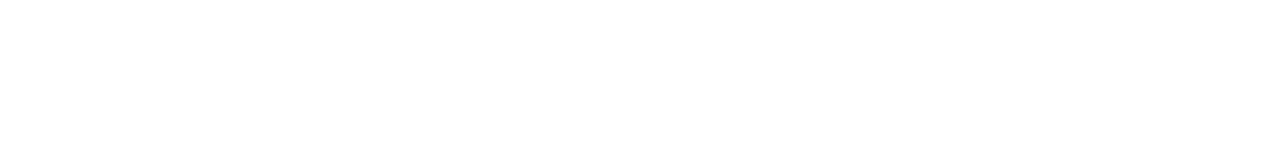
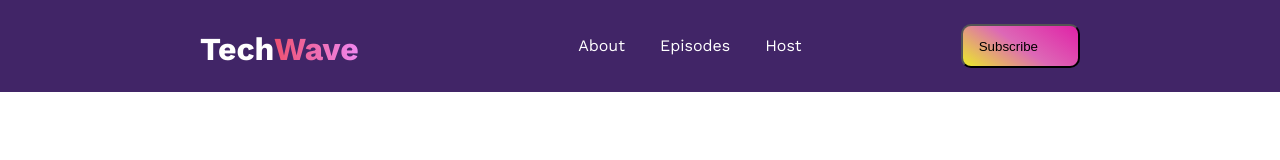
Before and after one commit to Moniramim-Prag/Tech-wave-website, a plain HTML site: page index.html in a window 1280 px wide. Drawn offline with nearby package versions, Linux system fonts and the light colour scheme.

Commit message:
my first commit

```diff
--- a/index.html
+++ b/index.html
@@ -6,7 +6,20 @@
     <link rel="stylesheet" href="styles/style.css">
     <title>Tech-Wave</title>
 </head>
-<body>
+<body class="work-sans-font">
+    <nav class="nav-container">
+        <h3>Tech<span class="colorful">Wave</span></h3>
+        <div >
+            <ul class="list">
+                <li class="nav-item"><a href="" class="nav-link">About</a></li>
+                <li class="nav-item"><a href="" class="nav-link">Episodes</a></li>
+                <li class="nav-item"><a href="" class="nav-link">Host</a></li>
+            </ul>
+
+
+        </div>
+        <button class="btn-primary">Subscribe</button>
+    </nav>
 
 </body>
 </html>
--- a/styles/style.css
+++ b/styles/style.css
@@ -0,0 +1,58 @@
+@import url('https://fonts.googleapis.com/css2?family=Inter:ital,opsz,wght@0,14..32,100..900;1,14..32,100..900&family=Work+Sans:ital,wght@0,100..900;1,100..900&display=swap');
+
+.work-sans-font {
+  font-family: "Work Sans", sans-serif;
+  font-optical-sizing: auto;
+  font-weight: 400;
+  font-style: normal;
+}
+*{
+    margin: 0;
+    padding: 0;
+}
+/*nav style*/
+.list{
+    display: flex;
+    gap: 35px;
+
+}
+.nav-item{
+    list-style: none;
+    margin:36px auto;
+}
+.nav-link{
+    text-decoration: none;
+    color: #FFFFFF;
+    font-size: 1rem;
+    font-weight: 400;
+
+}
+.nav-container{
+    display: flex;
+    justify-content: space-between;
+    height: 92px;
+    max-width: 1600px;
+    width: 100%;
+    background-color: #412567;
+}
+.nav-container h3{
+    margin: 30px 0 30px 200px;
+    width: 219px;
+    height: 32px;
+    color: #FFFFFF;
+    font-size: 2rem;
+
+}
+.nav-container .colorful{
+    background: linear-gradient(90deg,#ee5170, rgb(240, 136, 240));
+    background-clip: text;
+    -webkit-text-fill-color: transparent;
+
+}
+.btn-primary{
+    margin:24px 200px 24px 0;
+    padding:12px 40px 12px 16px;
+    border-radius: 10px;
+    background: linear-gradient(35deg,hsl(60, 83%, 54%), #dd68b6, #e022a7) ;
+}
+/*nav style Ends/*
```
